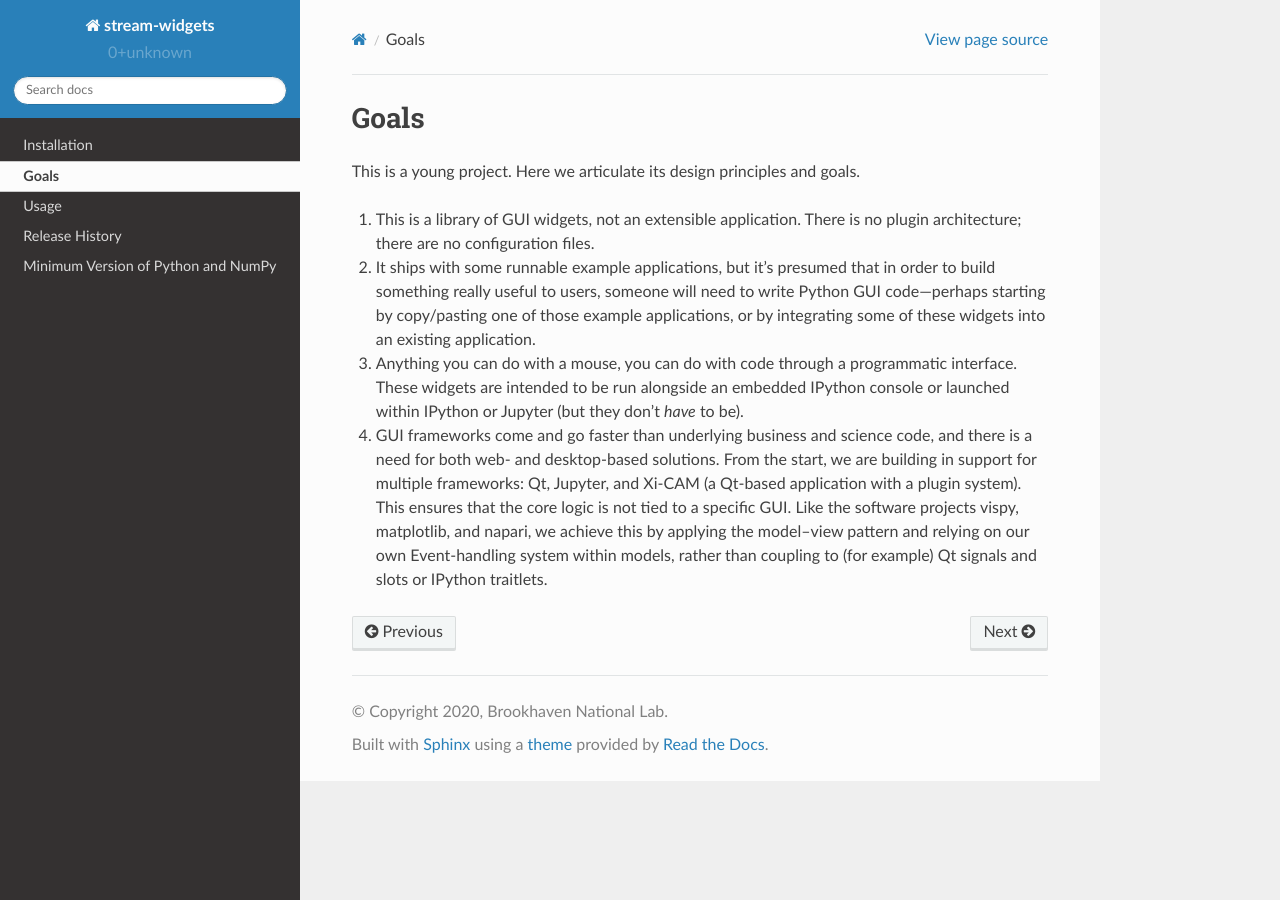
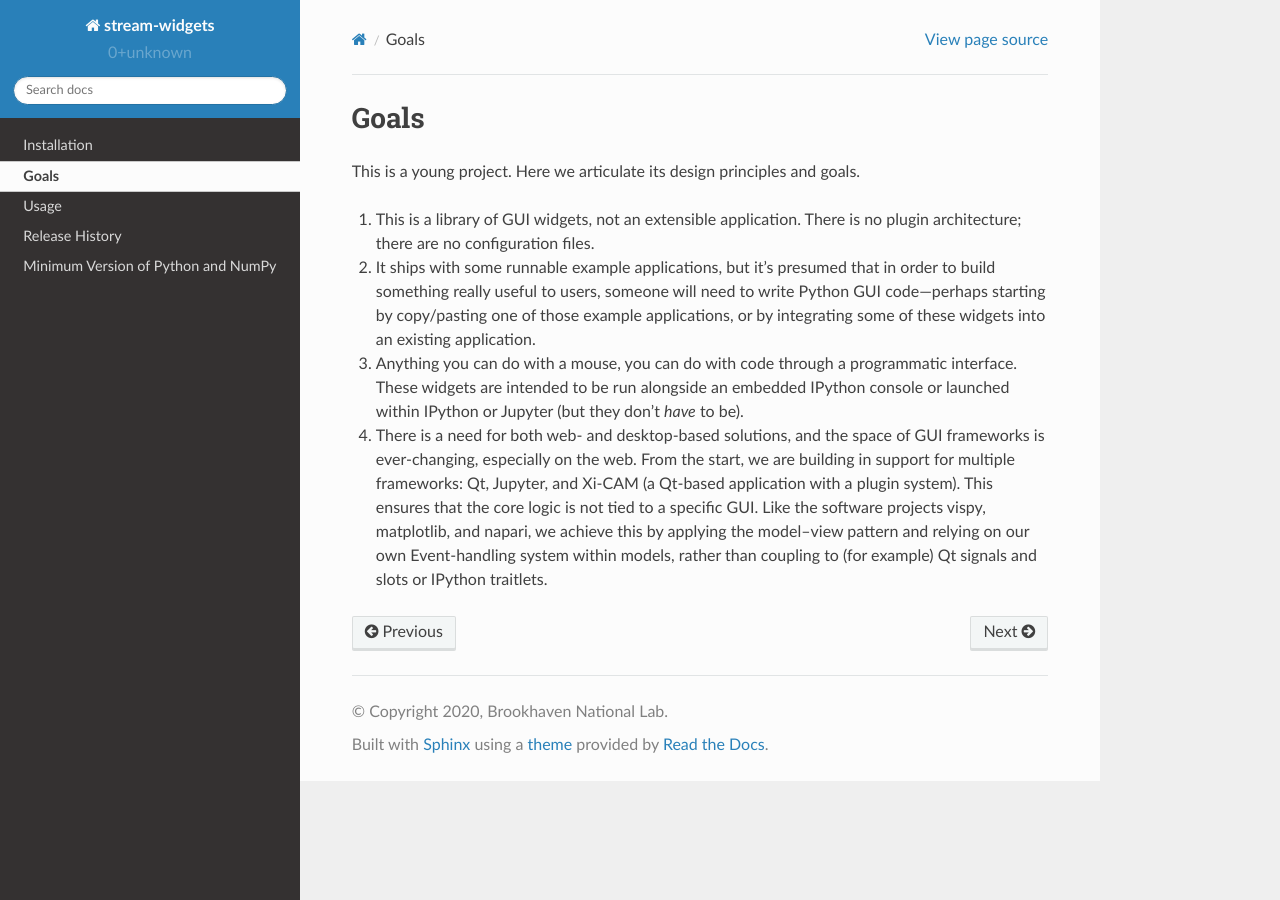
Before and after one commit to bluesky/bluesky-widgets, a Sphinx documentation site: the page built from docs/source/goals.rst, in a window 1280 px wide. Built offline with Sphinx 7.4.7 and the Read the Docs theme 2.0.0, drawn with Linux system fonts in a browser that asks for light colours.

Commit message:
Improve wording.

```diff
--- a/docs/source/goals.rst
+++ b/docs/source/goals.rst
@@ -15,12 +15,11 @@ This is a young project. Here we articulate its design principles and goals.
    programmatic interface. These widgets are intended to be run alongside an
    embedded IPython console or launched within IPython or Jupyter (but they
    don't *have* to be).
-#. GUI frameworks come and go faster than underlying business and science
-   code, and there is a need for both web- and desktop-based solutions. From
-   the start, we are building in support for multiple frameworks: Qt, Jupyter,
-   and Xi-CAM (a Qt-based application with a plugin system). This ensures that
-   the core logic is not tied to a specific GUI. Like the software projects
-   vispy, matplotlib, and napari, we achieve this by applying the model--view
-   pattern and relying on our own Event-handling system within models, rather
-   than coupling to (for example) Qt signals and slots or IPython
-   traitlets.
+#. There is a need for both web- and desktop-based solutions, and the space of
+   GUI frameworks is ever-changing, especially on the web. From the start, we
+   are building in support for multiple frameworks: Qt, Jupyter, and Xi-CAM (a
+   Qt-based application with a plugin system). This ensures that the core logic
+   is not tied to a specific GUI. Like the software projects vispy, matplotlib,
+   and napari, we achieve this by applying the model--view pattern and relying
+   on our own Event-handling system within models, rather than coupling to (for
+   example) Qt signals and slots or IPython traitlets.
```
